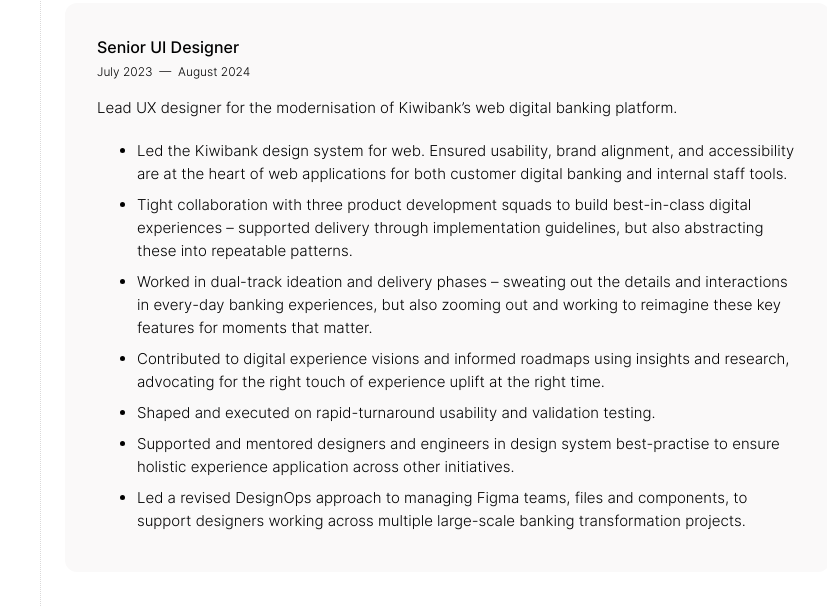
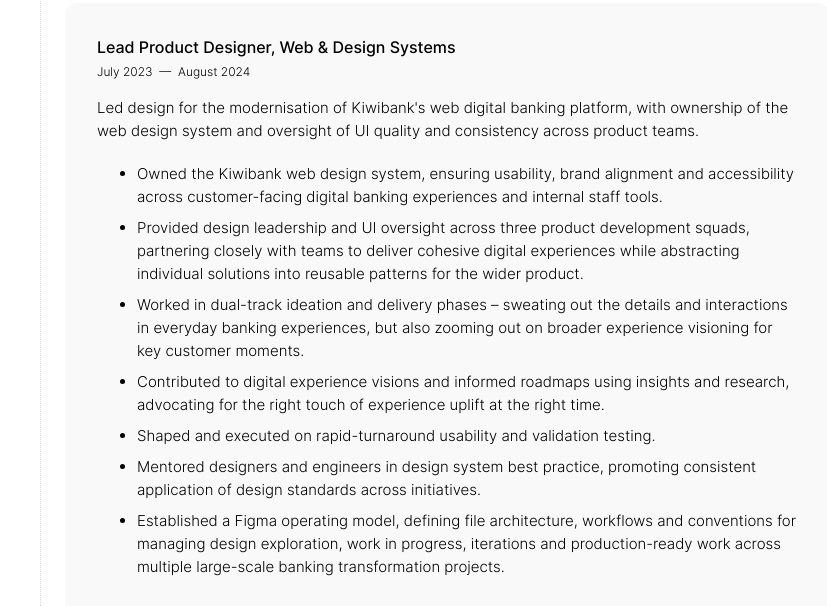
Before and after one commit to chandler-heath/portfolio, a plain HTML site: page cv.html in a window 1280 px wide. Shown: the part 1944-2550 px from the top of the page, without its empty margins (210-1037 px from the left). Drawn offline with nearby package versions, Linux system fonts and the light colour scheme; a script that the page names is missing.

Commit message:
Rewording

```diff
--- a/cv.html
+++ b/cv.html
@@ -97,17 +97,17 @@
             </a>
           </div>
           <div class="role card">
-            <div class="role-title">Senior UI Designer</div>
+            <div class="role-title">Lead Product Designer, Web & Design Systems</div>
             <div class="role-date">July 2023  —  August 2024</div>
-            <p class="role-description">Lead UX designer for the modernisation of Kiwibank’s web digital banking platform.</p>
+            <p class="role-description">Led design for the modernisation of Kiwibank's web digital banking platform, with ownership of the web design system and oversight of UI quality and consistency across product teams.</p>
             <ul role="list">
-              <li class="role-description">Led the Kiwibank design system for web. Ensured usability, brand alignment, and accessibility are at the heart of web applications for both customer digital banking and internal staff tools.</li>
-              <li class="role-description">Tight collaboration with three product development squads to build best-in-class digital experiences – supported delivery through implementation guidelines, but also abstracting these into repeatable patterns.</li>
-              <li class="role-description">Worked in dual-track ideation and delivery phases – sweating out the details and interactions in every-day banking experiences, but also zooming out and working to reimagine these key features for moments that matter.</li>
+              <li class="role-description">Owned the Kiwibank web design system, ensuring usability, brand alignment and accessibility across customer-facing digital banking experiences and internal staff tools.</li>
+              <li class="role-description">Provided design leadership and UI oversight across three product development squads, partnering closely with teams to deliver cohesive digital experiences while abstracting individual solutions into reusable patterns for the wider product.</li>
+              <li class="role-description">Worked in dual-track ideation and delivery phases – sweating out the details and interactions in everyday banking experiences, but also zooming out on broader experience visioning for key customer moments.</li>
               <li class="role-description">Contributed to digital experience visions and informed roadmaps using insights and research, advocating for the right touch of experience uplift at the right time.</li>
               <li class="role-description">Shaped and executed on rapid-turnaround usability and validation testing.</li>
-              <li class="role-description">Supported and mentored designers and engineers in design system best-practise to ensure holistic experience application across other initiatives.</li>
-              <li class="role-description">Led a revised DesignOps approach to managing Figma teams, files and components, to support designers working across multiple large-scale banking transformation projects.</li>
+              <li class="role-description">Mentored designers and engineers in design system best practice, promoting consistent application of design standards across initiatives.</li>
+              <li class="role-description">Established a Figma operating model, defining file architecture, workflows and conventions for managing design exploration, work in progress, iterations and production-ready work across multiple large-scale banking transformation projects.</li>
             </ul>
           </div>
         </div>
```
Also changed, not shown: index.html (+1 -1 lines).
